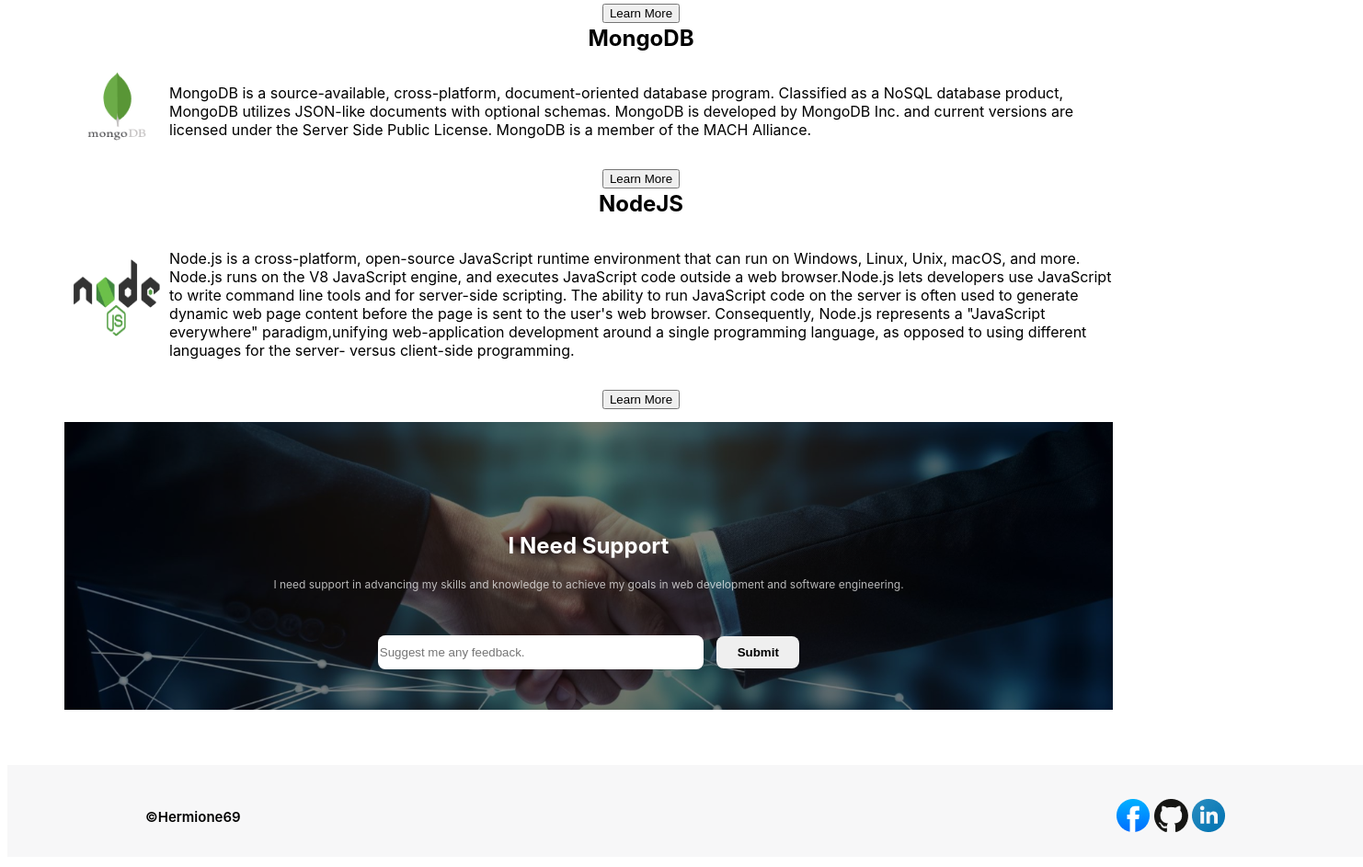
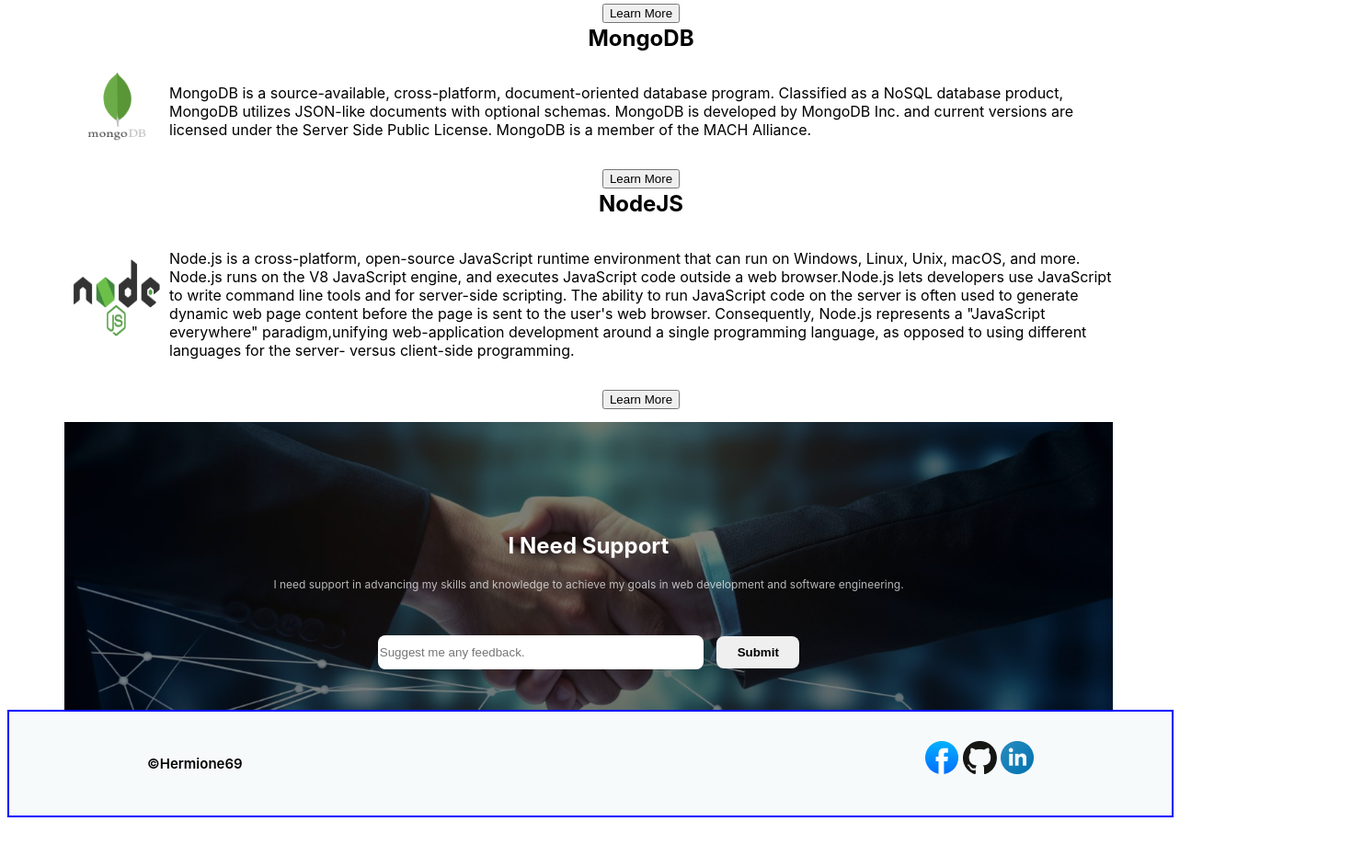
Before and after one commit to Hermione69/PH-B10-Assignment-1, a plain HTML site: page index.html in a window 1280 px wide. Shown: the part 3497-4440 px from the top of the page at 92% size, 1482 px wide, since content can reach past the window. After the commit the page ends 4394 px from the top, so only its background shows below. Drawn offline with Linux system fonts and the light colour scheme.

Commit message:
fixed the footer

```diff
--- a/style.css
+++ b/style.css
@@ -550,17 +550,16 @@ body {
 
   /* Footer section start */
 .link-contaier-section {
-    width: 1474px;
-    height: 100px;
-    margin-top: 60px;
-    background: rgba(13, 19, 33, 0.03);
-    /* border: 2px solid blue; */
+    width: 100%;
+    height: 50px
+    margin-top: 10px;
+    background: rgba(90, 144, 160, 0.048);
+    border: 2px solid blue;
   }
 
   .link-content {
     display:flex;
     justify-content:space-between;
-    align-items: center;
     padding: 32px 150px 32px 150px;
   }
   .link-content p {
```
